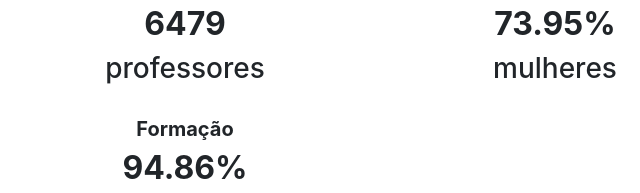
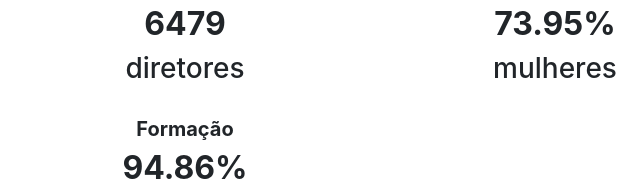
Before and after one commit to rodrigofuku/DadosAbertos-SEDUC, a website: page page/results/gestores.html in a window 1280 px wide. Shown: the part 197-390 px from the top of the page, 0-640 px from the left. Drawn offline with Linux system fonts and the light colour scheme; a script that the page names is missing.

Commit message:
Projeto desenvolvido para o Desafio Dados Abertos - SEDUC
Correção na página - gestores.html

Correção na página - gestores.html

```diff
--- a/page/results/gestores.html
+++ b/page/results/gestores.html
@@ -34,7 +34,7 @@
               <div align="center">
                   <h5><b>Total</b></h5>
                   <h2><b>6479</b></h2>
-                  <h3>professores</h3>
+                  <h3>diretores</h3>
               </div>
               <div align="center" id="homens_mulheres">
 
```
